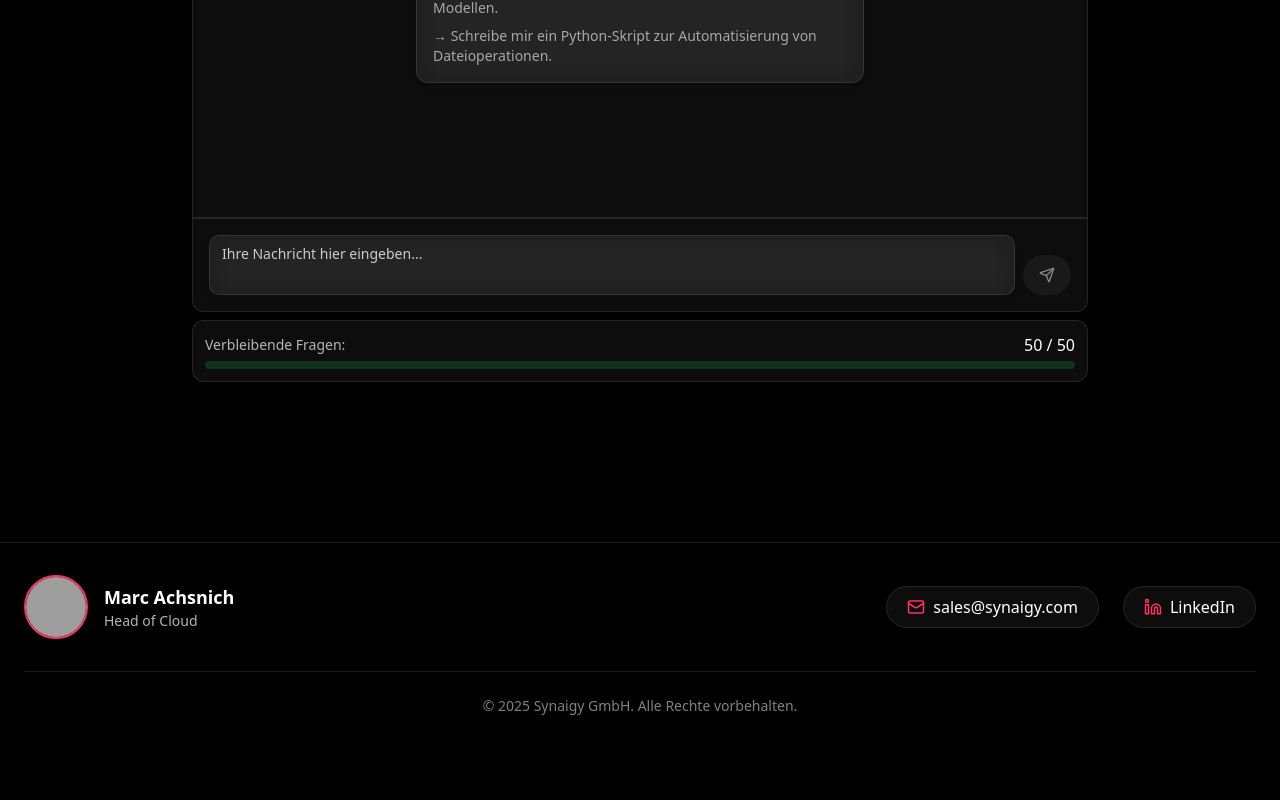
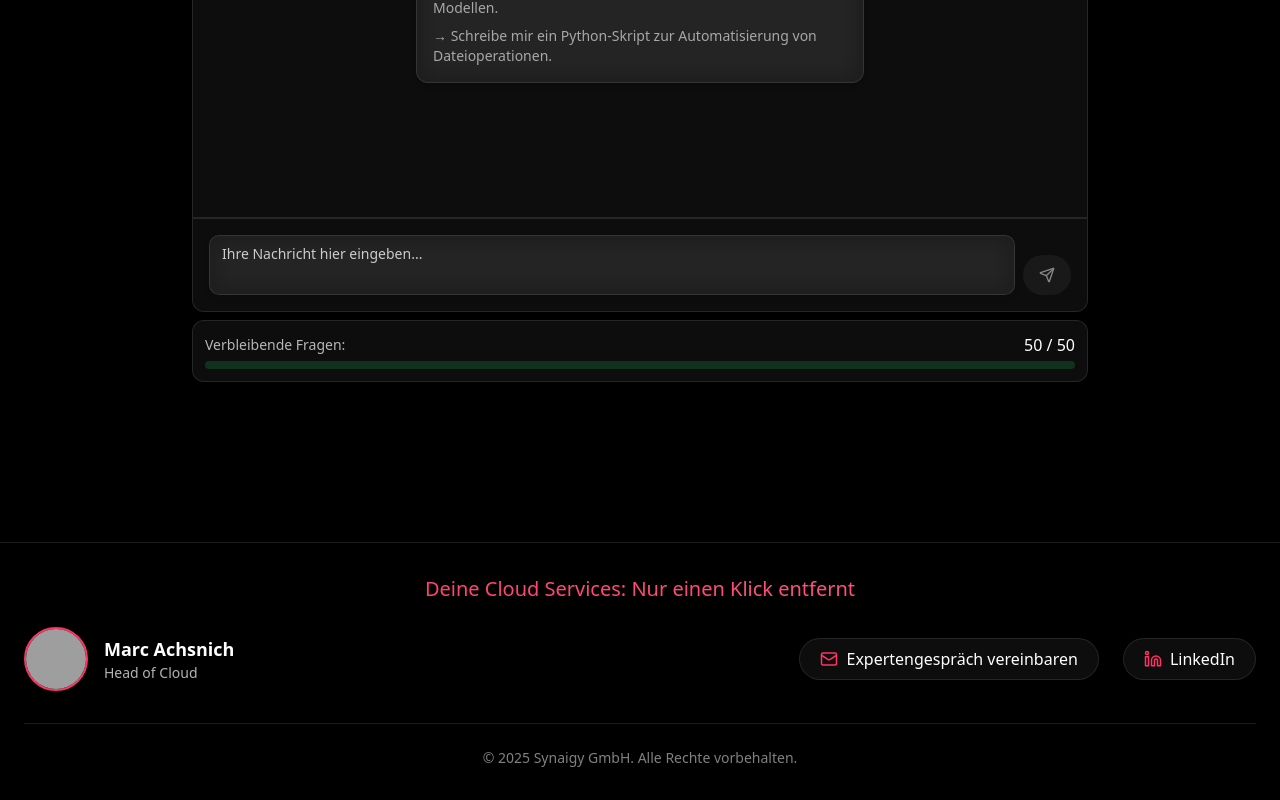
Before and after one commit to Synaigy/ovh-chatbot, a React (Vite) app: page / in a window 1280 px wide. Shown: the part 1436-2236 px from the top of the page. Before the commit the page ends 2184 px from the top, so only its background shows below. Built offline with nearby package versions, Linux system fonts and the light colour scheme; grey boxes are pictures that could not be loaded.

Commit message:
Update footer content and link
- Update the text and link of the sales button in the footer.
- Add a highlighted text in the footer.

```diff
--- a/src/components/Footer.tsx
+++ b/src/components/Footer.tsx
@@ -7,6 +7,10 @@ const Footer = () => {
   return (
     <footer className="w-full bg-black/30 border-t border-white/10 mt-16 py-8">
       <div className="container mx-auto px-4 md:px-6">
+        <div className="mb-6 text-center">
+          <p className="highlight-text text-xl font-medium">Deine Cloud Services: Nur einen Klick entfernt</p>
+        </div>
+
         <div className="flex flex-col md:flex-row justify-between items-center">
           <div className="flex flex-col md:flex-row items-center mb-6 md:mb-0">
             <div className="flex items-center mb-4 md:mb-0 md:mr-6">
@@ -27,7 +31,7 @@ const Footer = () => {
 
           <div className="flex flex-col sm:flex-row items-center space-y-4 sm:space-y-0 sm:space-x-6">
             <a
-              href="mailto:sales@synaigy.com"
+              href="https://meetings.hubspot.com/frank-hoerning/expertengesprach-kreativer-dialog?uuid=e99278b4-1943-4661-ab4e-9d07a49536cf"
               className={cn(
                 "flex items-center space-x-2 px-5 py-2 rounded-full",
                 "glass-morphism hover:highlight-glow",
@@ -35,7 +39,7 @@ const Footer = () => {
               )}
             >
               <Mail size={18} className="text-highlight" />
-              <span>sales@synaigy.com</span>
+              <span>Expertengespräch vereinbaren</span>
             </a>
             <a
               href="https://www.linkedin.com/in/achsnich/"
```
